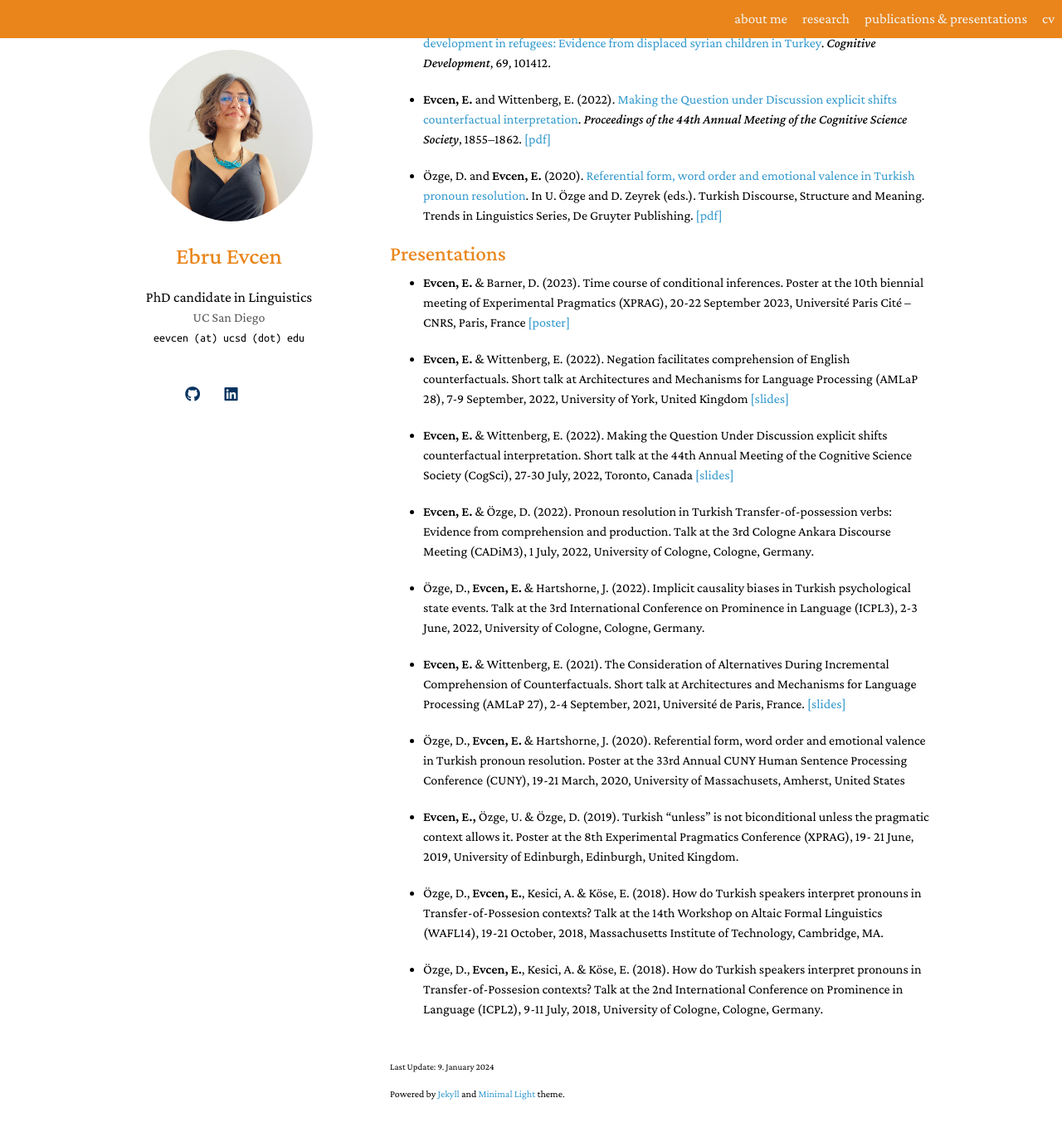
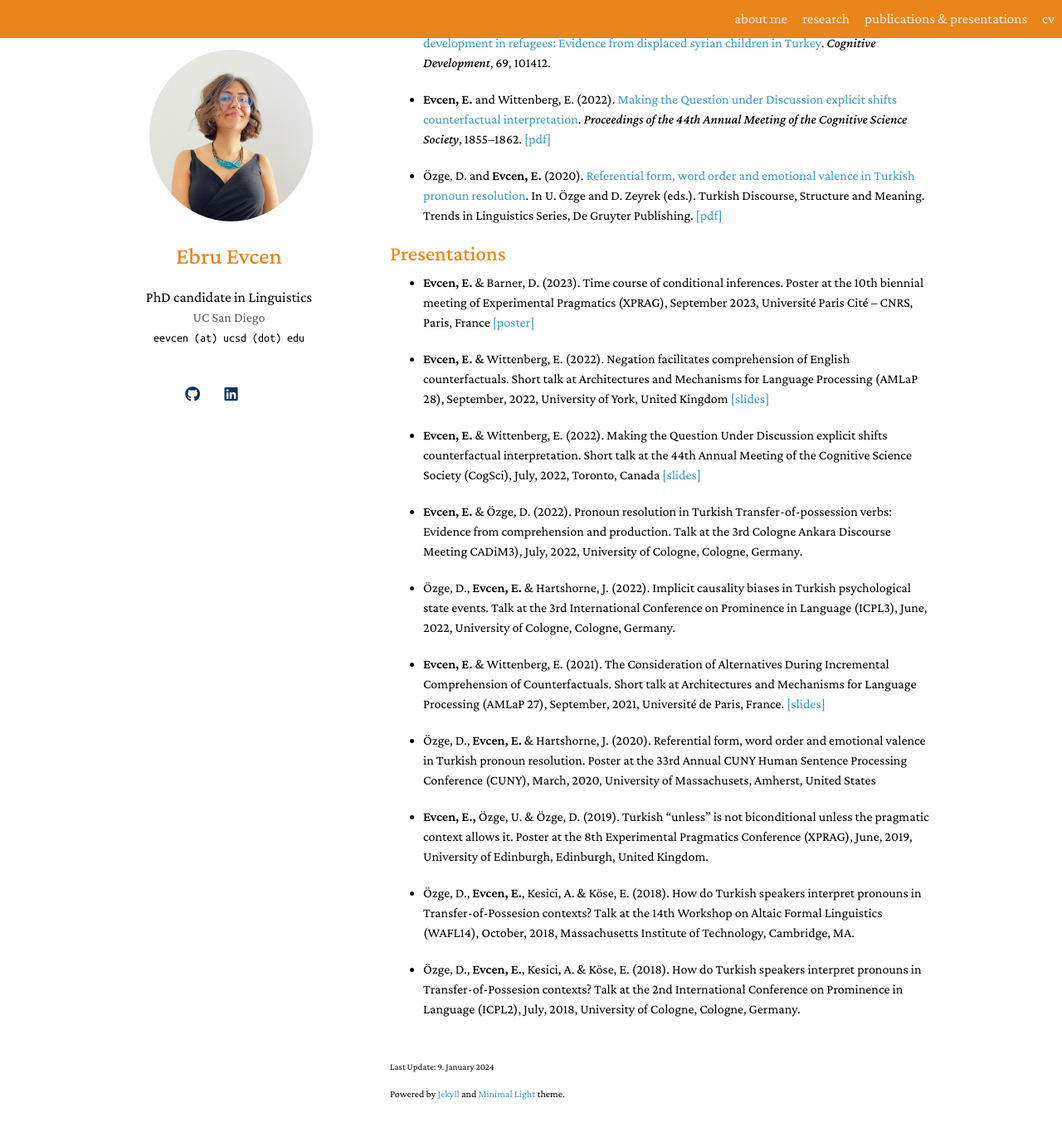
Before and after one commit to ebruevcen/ebruevcen.github.io, a Jekyll site: the page built from publications_presentations.md, in a window 1280 px wide and 1400 px high, scrolled down 232 px. Shown: the top 1365 px of the window at 83% size. Built offline with Jekyll 4.4.1, drawn with Linux system fonts in a browser that asks for light colours; nearby versions of some CDN libraries; library files that are not in the unit come from our copies; a style sheet for code colours, icons or effects is not loaded.

Commit message:
cv updated

```diff
--- a/publications_presentations.md
+++ b/publications_presentations.md
@@ -21,22 +21,22 @@ permalink: /publications_presentations/
 
 <h2 style="margin: 20px 0px 10px;">Presentations</h2>
 
-- <b>Evcen, E.</b> & Barner, D. (2023). Time course of conditional inferences. Poster at the 10th biennial meeting of Experimental Pragmatics (XPRAG), 20-22 September 2023, Université Paris Cité – CNRS, Paris, France [\[poster\]](https://osf.io/9xkrf)
+- <b>Evcen, E.</b> & Barner, D. (2023). Time course of conditional inferences. Poster at the 10th biennial meeting of Experimental Pragmatics (XPRAG), September 2023, Université Paris Cité – CNRS, Paris, France [\[poster\]](https://osf.io/9xkrf)
 
-- <b>Evcen, E.</b> & Wittenberg, E. (2022). Negation facilitates comprehension of English counterfactuals. Short talk at Architectures and Mechanisms for Language Processing (AMLaP 28), 7-9 September, 2022, University of York, United Kingdom [\[slides\]](https://ebruevcen.github.io/assets/files/AMLaP22_EvcenWittenberg.pdf)
+- <b>Evcen, E.</b> & Wittenberg, E. (2022). Negation facilitates comprehension of English counterfactuals. Short talk at Architectures and Mechanisms for Language Processing (AMLaP 28), September, 2022, University of York, United Kingdom [\[slides\]](https://ebruevcen.github.io/assets/files/AMLaP22_EvcenWittenberg.pdf)
 
-- <b>Evcen, E.</b> &  Wittenberg, E. (2022). Making the Question Under Discussion explicit shifts counterfactual interpretation. Short talk at the 44th Annual Meeting of the Cognitive Science Society (CogSci), 27-30 July, 2022, Toronto, Canada [\[slides\]](https://ebruevcen.github.io/assets/files/CogSci22_EvcenWittenberg_Final.pdf)
+- <b>Evcen, E.</b> &  Wittenberg, E. (2022). Making the Question Under Discussion explicit shifts counterfactual interpretation. Short talk at the 44th Annual Meeting of the Cognitive Science Society (CogSci), July, 2022, Toronto, Canada [\[slides\]](https://ebruevcen.github.io/assets/files/CogSci22_EvcenWittenberg_Final.pdf)
 
-- <b>Evcen, E.</b> & Özge, D. (2022). Pronoun resolution in Turkish Transfer-of-possession verbs: Evidence from comprehension and production. Talk at the 3rd Cologne Ankara Discourse Meeting (CADiM3), 1 July, 2022, University of Cologne, Cologne, Germany.
+- <b>Evcen, E.</b> & Özge, D. (2022). Pronoun resolution in Turkish Transfer-of-possession verbs: Evidence from comprehension and production. Talk at the 3rd Cologne Ankara Discourse Meeting CADiM3), July, 2022, University of Cologne, Cologne, Germany.
 
-- Özge, D., <b>Evcen, E.</b> & Hartshorne, J. (2022). Implicit causality biases in Turkish psychological state events. Talk at the 3rd International Conference on Prominence in Language (ICPL3), 2-3 June, 2022, University of Cologne, Cologne, Germany.
+- Özge, D., <b>Evcen, E.</b> & Hartshorne, J. (2022). Implicit causality biases in Turkish psychological state events. Talk at the 3rd International Conference on Prominence in Language (ICPL3), June, 2022, University of Cologne, Cologne, Germany.
 
-- <b>Evcen, E.</b> &  Wittenberg, E. (2021). The Consideration of Alternatives During Incremental Comprehension of Counterfactuals. Short talk at Architectures and Mechanisms for Language Processing (AMLaP 27), 2-4 September, 2021, Université de Paris, France. [\[slides\]]()
+- <b>Evcen, E.</b> &  Wittenberg, E. (2021). The Consideration of Alternatives During Incremental Comprehension of Counterfactuals. Short talk at Architectures and Mechanisms for Language Processing (AMLaP 27), September, 2021, Université de Paris, France. [\[slides\]]()
 
-- Özge, D., <b>Evcen, E.</b> & Hartshorne, J. (2020). Referential form, word order and emotional valence in Turkish pronoun resolution. Poster at the 33rd Annual CUNY Human Sentence Processing Conference (CUNY), 19-21 March, 2020, University of Massachusets, Amherst, United States
+- Özge, D., <b>Evcen, E.</b> & Hartshorne, J. (2020). Referential form, word order and emotional valence in Turkish pronoun resolution. Poster at the 33rd Annual CUNY Human Sentence Processing Conference (CUNY), March, 2020, University of Massachusets, Amherst, United States
 
-- <b>Evcen, E.,</b> Özge, U. & Özge, D. (2019). Turkish “unless” is not biconditional unless the pragmatic context allows it. Poster at the 8th Experimental Pragmatics Conference (XPRAG), 19- 21 June, 2019, University of Edinburgh, Edinburgh, United Kingdom.
+- <b>Evcen, E.,</b> Özge, U. & Özge, D. (2019). Turkish “unless” is not biconditional unless the pragmatic context allows it. Poster at the 8th Experimental Pragmatics Conference (XPRAG), June, 2019, University of Edinburgh, Edinburgh, United Kingdom.
 
-- Özge, D., <b>Evcen, E.</b>, Kesici, A. & Köse, E. (2018). How do Turkish speakers interpret pronouns in Transfer-of-Possesion contexts? Talk at the 14th Workshop on Altaic Formal Linguistics (WAFL14), 19-21 October, 2018, Massachusetts Institute of Technology, Cambridge, MA.
+- Özge, D., <b>Evcen, E.</b>, Kesici, A. & Köse, E. (2018). How do Turkish speakers interpret pronouns in Transfer-of-Possesion contexts? Talk at the 14th Workshop on Altaic Formal Linguistics (WAFL14), October, 2018, Massachusetts Institute of Technology, Cambridge, MA.
 
-- Özge, D., <b>Evcen, E.</b>,  Kesici, A. & Köse, E. (2018). How do Turkish speakers interpret pronouns in Transfer-of-Possesion contexts? Talk at the 2nd International Conference on Prominence in Language (ICPL2), 9-11 July, 2018, University of Cologne, Cologne, Germany.
+- Özge, D., <b>Evcen, E.</b>,  Kesici, A. & Köse, E. (2018). How do Turkish speakers interpret pronouns in Transfer-of-Possesion contexts? Talk at the 2nd International Conference on Prominence in Language (ICPL2), July, 2018, University of Cologne, Cologne, Germany.
```
Also changed, not shown: 4 other files.
